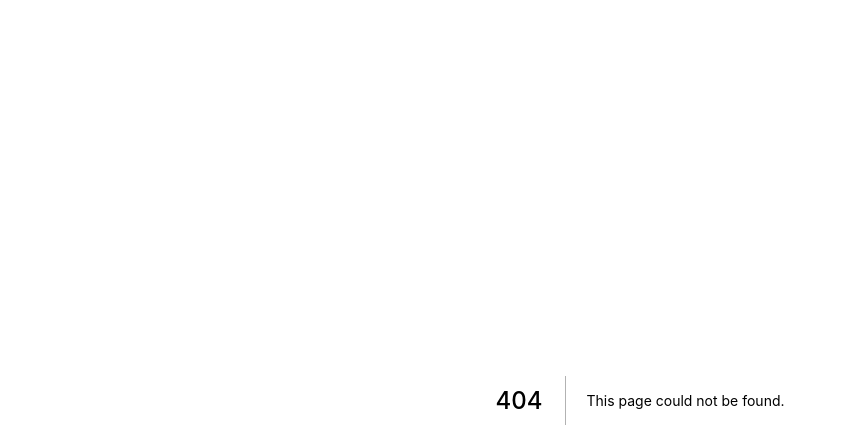
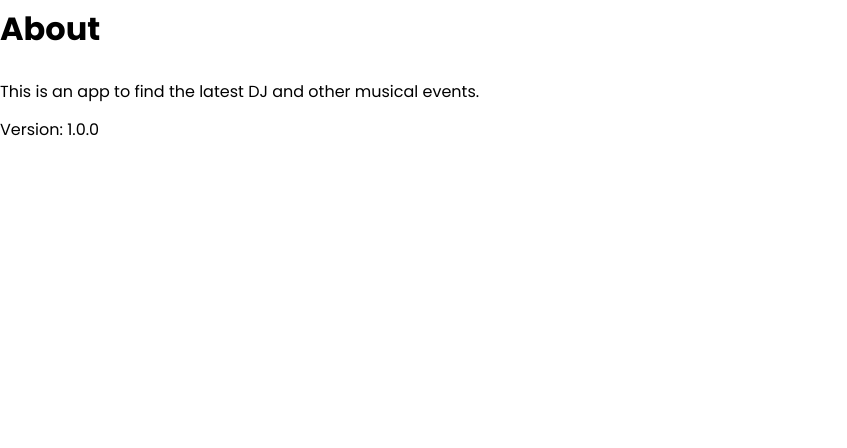
Before and after one commit to klleroy/dj-events-frontend, a Next.js app: page /about in a window 1280 px wide. Before the commit this address had no page. Shown: the top 448 px of the page, without its empty margins (0-847 px from the left). Built offline with nearby package versions, Linux system fonts and the light colour scheme.

Commit message:
Initial Commit.

```diff
--- /dev/null
+++ b/pages/about.js
@@ -0,0 +1,9 @@
+export default function AboutPage() {
+	return (
+		<div>
+			<h1>About</h1>
+			<p>This is an app to find the latest DJ and other musical events.</p>
+			<p>Version: 1.0.0</p>
+		</div>
+	);
+}
--- a/styles/globals.css
+++ b/styles/globals.css
@@ -1,16 +1,66 @@
+@import url('https://fonts.googleapis.com/css2?family=Poppins:wght@300;400;500;600;700&display=swap');
+
+* {
+	box-sizing: border-box;
+	margin: 0;
+	padding: 0;
+}
+
 html,
 body {
-  padding: 0;
-  margin: 0;
-  font-family: -apple-system, BlinkMacSystemFont, Segoe UI, Roboto, Oxygen,
-    Ubuntu, Cantarell, Fira Sans, Droid Sans, Helvetica Neue, sans-serif;
+	font-family: 'Poppins', sans-serif;
+	line-height: 1.8;
 }
 
 a {
-  color: inherit;
-  text-decoration: none;
+	text-decoration: none;
+	color: steelblue;
 }
 
-* {
-  box-sizing: border-box;
+p {
+	margin: 10px 0;
 }
+
+h1 {
+	margin-bottom: 20px;
+}
+
+.btn {
+	display: inline-block;
+	background: red;
+	color: #fff;
+	padding: 10px 20px;
+	cursor: pointer;
+	border: 0;
+	border-radius: 5px;
+}
+
+.btn:hover {
+	opacity: 0.9;
+}
+
+.btn-secondary {
+	font: inherit;
+	font-size: 13px;
+	background: #000;
+	color: #fff !important;
+	border: 0;
+	border-radius: 5px;
+	padding: 5px 15px;
+	margin: 0 20px;
+	cursor: pointer;
+}
+
+.btn-secondary:hover {
+	opacity: 0.8;
+}
+
+.btn-icon {
+	display: flex;
+	align-items: center;
+	justify-content: center;
+}
+
+.btn-icon svg {
+	margin-right: 5px;
+}
```
Also changed, not shown: pages/events/[slug].js (added, +7 -0 lines), pages/events/add.js (added, +7 -0 lines), pages/events/index.js (added, +7 -0 lines).
